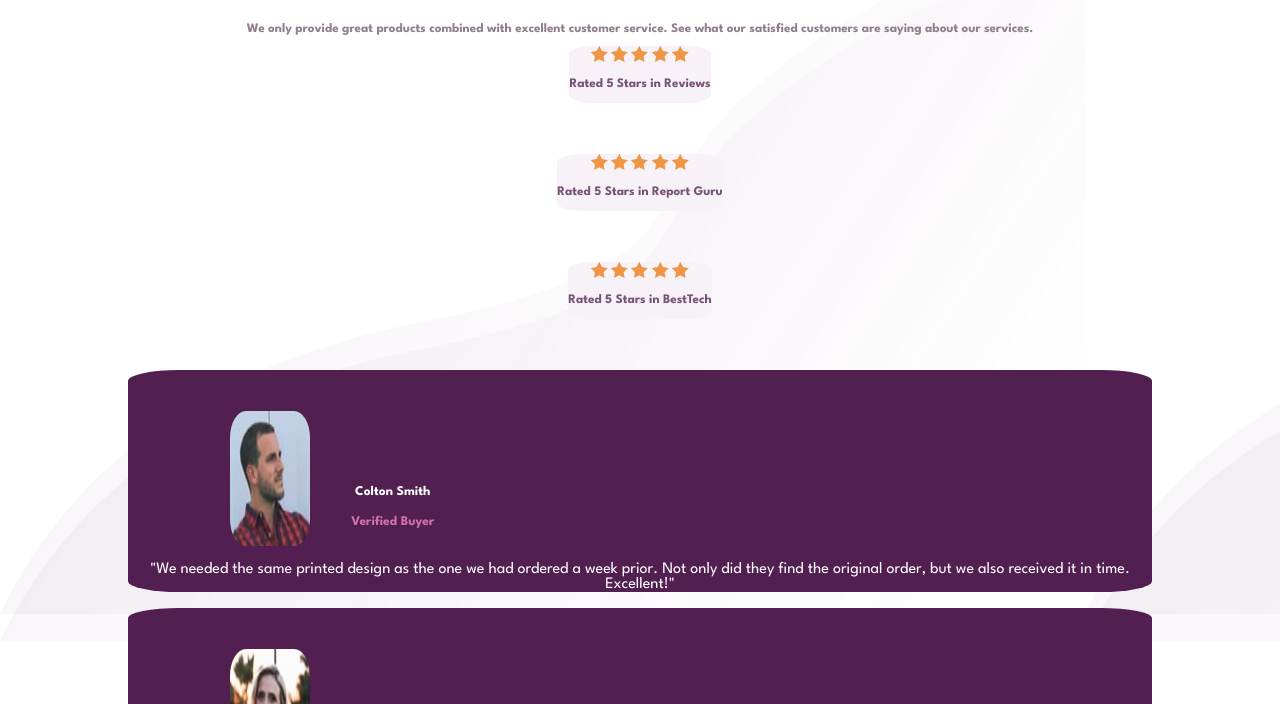
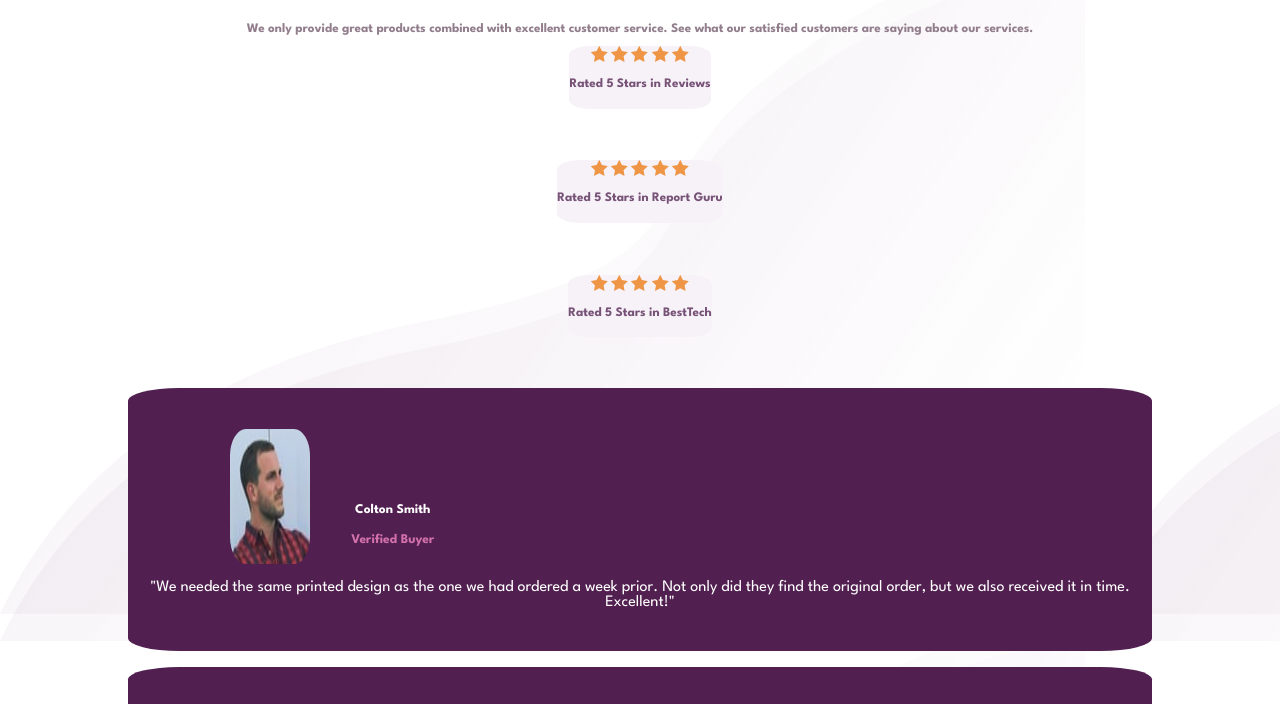
Before and after one commit to raqueladrados/202305-W2.5CH4-raquel-adrados, a website: page index.html in a window 1280 px wide. Shown: the part 59-763 px from the top of the page. Drawn offline with Linux system fonts and the light colour scheme.

Commit message:
Add padding in p

```diff
--- a/sass/styles.scss
+++ b/sass/styles.scss
@@ -62,6 +62,10 @@ h2 {
   text-align: center;
   padding-left: 10%;
   padding-right: 10%;
+}
+
+p {
+  padding-bottom: 4%;
 }
 
 .profiles_colton {
```
Also changed, not shown: styles.css, 1 other file.
